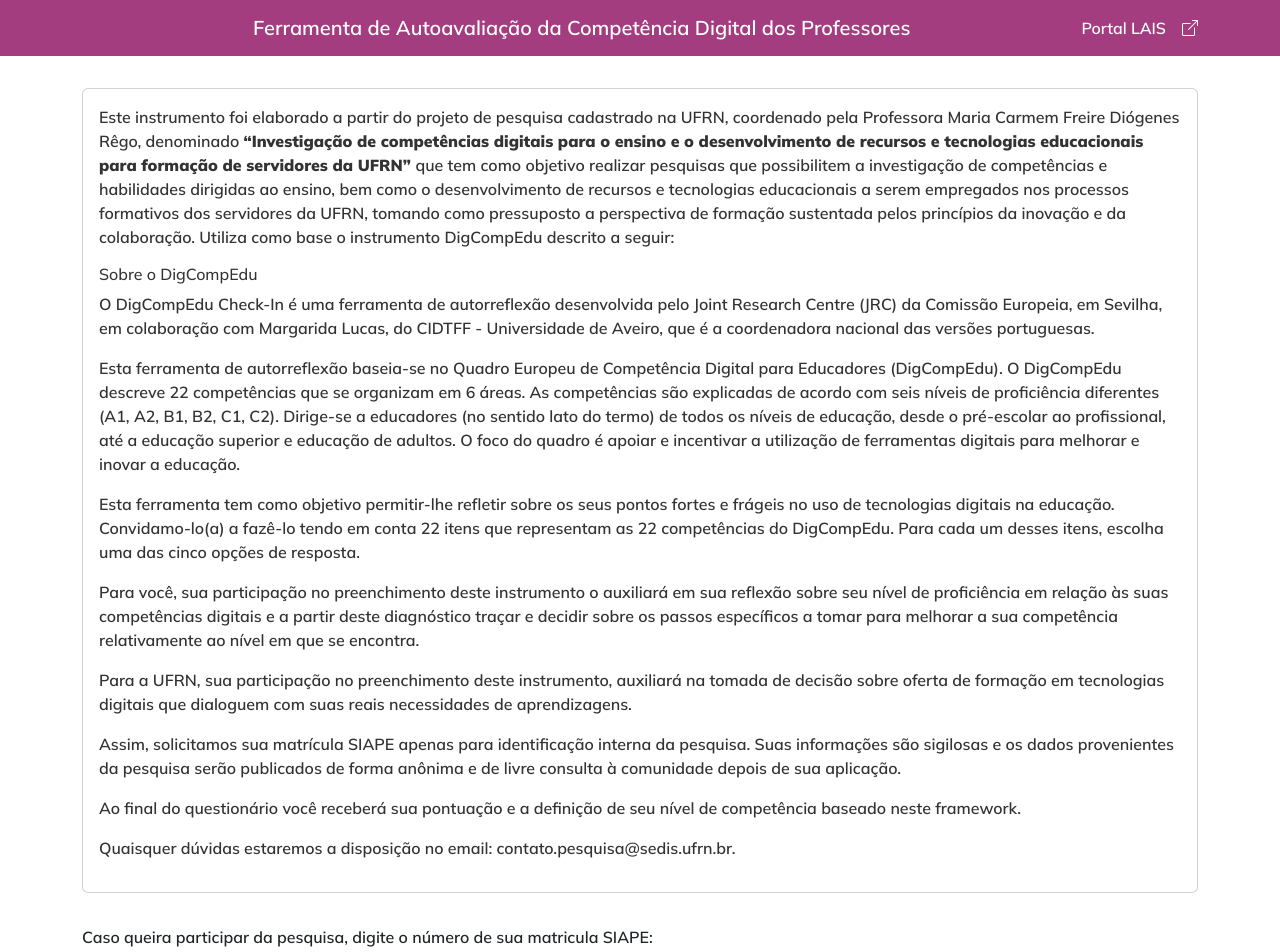
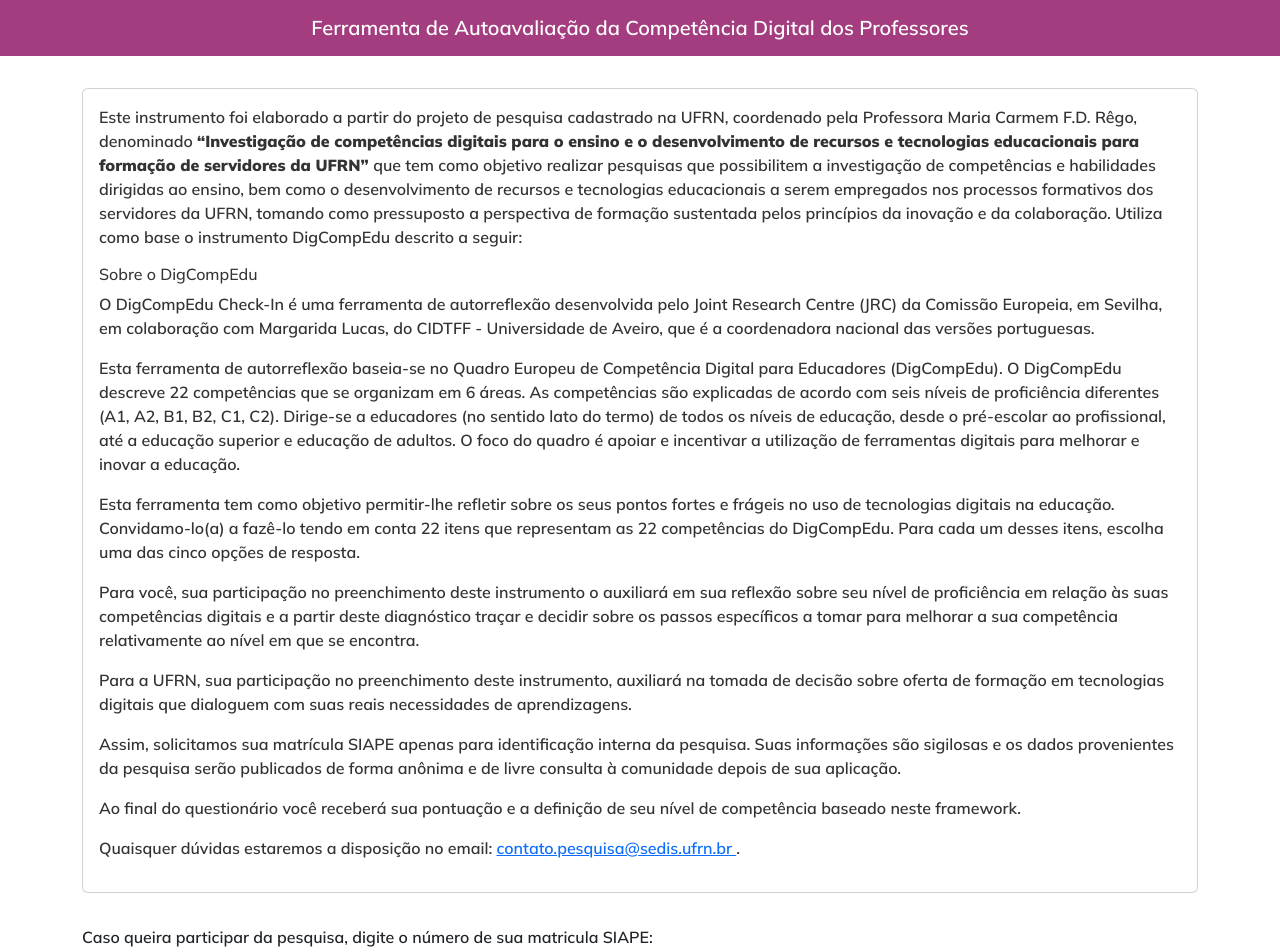
Before and after one commit to OliAtaide/quizz_vue, a Vue app: page / in a window 1280 px wide. Shown: the top 952 px of the page. Built offline with nearby package versions, Linux system fonts and the light colour scheme.

Commit message:
pequenas alteracoes

```diff
--- a/src/components/NavBar.vue
+++ b/src/components/NavBar.vue
@@ -4,10 +4,6 @@
       <div class="navbar-brand mx-auto text-white">
         Ferramenta de Autoavaliação da Competência Digital dos Professores
       </div>
-      <a href="https://lais.huol.ufrn.br/">
-        Portal LAIS
-        <i class="bi bi-box-arrow-up-right"></i>
-      </a>
     </div>
   </div>
 </template>
--- a/src/views/HomeView.vue
+++ b/src/views/HomeView.vue
@@ -30,8 +30,8 @@
         <div class="card-text">
           <p>
             Este instrumento foi elaborado a partir do projeto de pesquisa
-            cadastrado na UFRN, coordenado pela Professora Maria Carmem Freire
-            Diógenes Rêgo, denominado
+            cadastrado na UFRN, coordenado pela Professora Maria Carmem F.D.
+            Rêgo, denominado
             <strong>
               “Investigação de competências digitais para o ensino e o
               desenvolvimento de recursos e tecnologias educacionais para
@@ -97,7 +97,9 @@
           </p>
           <p>
             Quaisquer dúvidas estaremos a disposição no email:
-            contato.pesquisa@sedis.ufrn.br.
+            <a href="mailto:contato.pesquisa@sedis.ufrn.br">
+              contato.pesquisa@sedis.ufrn.br
+            </a>.
           </p>
         </div>
       </div>
```
